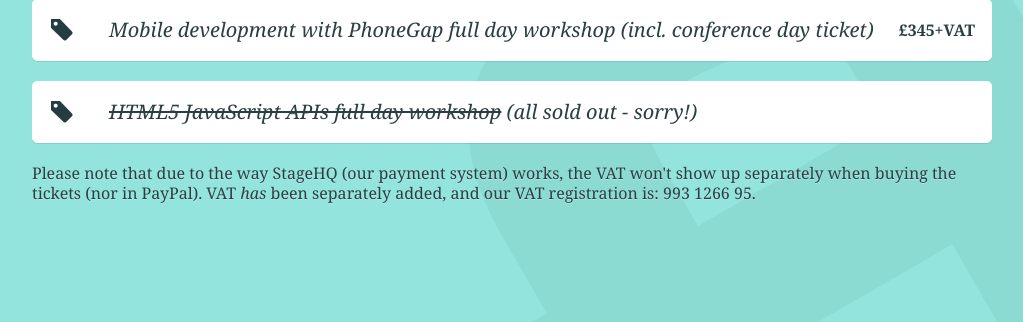
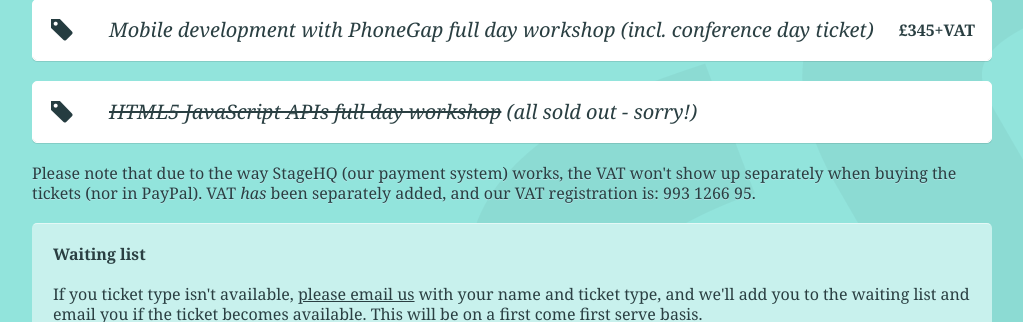
Before and after one commit to leftlogic/fullfrontal2010, a PHP site: page /tickets in a window 1280 px wide. Shown: the part 476-798 px from the top of the page, without its empty margins (128-1151 px from the left). Run offline with PHP 8.4, Linux system fonts and the light colour scheme.

Commit message:
Waiting list text

```diff
--- a/includes/tickets.php
+++ b/includes/tickets.php
@@ -20,6 +20,11 @@
       </a>
     </li>
   </ol>
+  <p>Please note that due to the way StageHQ (our payment system) works, the VAT won't show up separately when buying the tickets (nor in PayPal). VAT <em>has</em> been separately added, and our VAT registration is: 993 1266 95.</p>
 
-  <p>Please note that due to the way StageHQ (our payment system) works, the VAT won't show up separately when buying the tickets (nor in PayPal). VAT <em>has</em> been separately added, and our VAT registration is: 993 1266 95.</p>
+  <div class="box">
+  <h3>Waiting list</h3>
+  <p>If you ticket type isn't available, <a href="mailto:events@leftlogic.com?subject=Waiting%20list">please email us</a> with your name and ticket type, and we'll add you to the waiting list and email you if the ticket becomes available.  This will be on a first come first serve basis.</p>
+  </div>
+
 </article>
```
